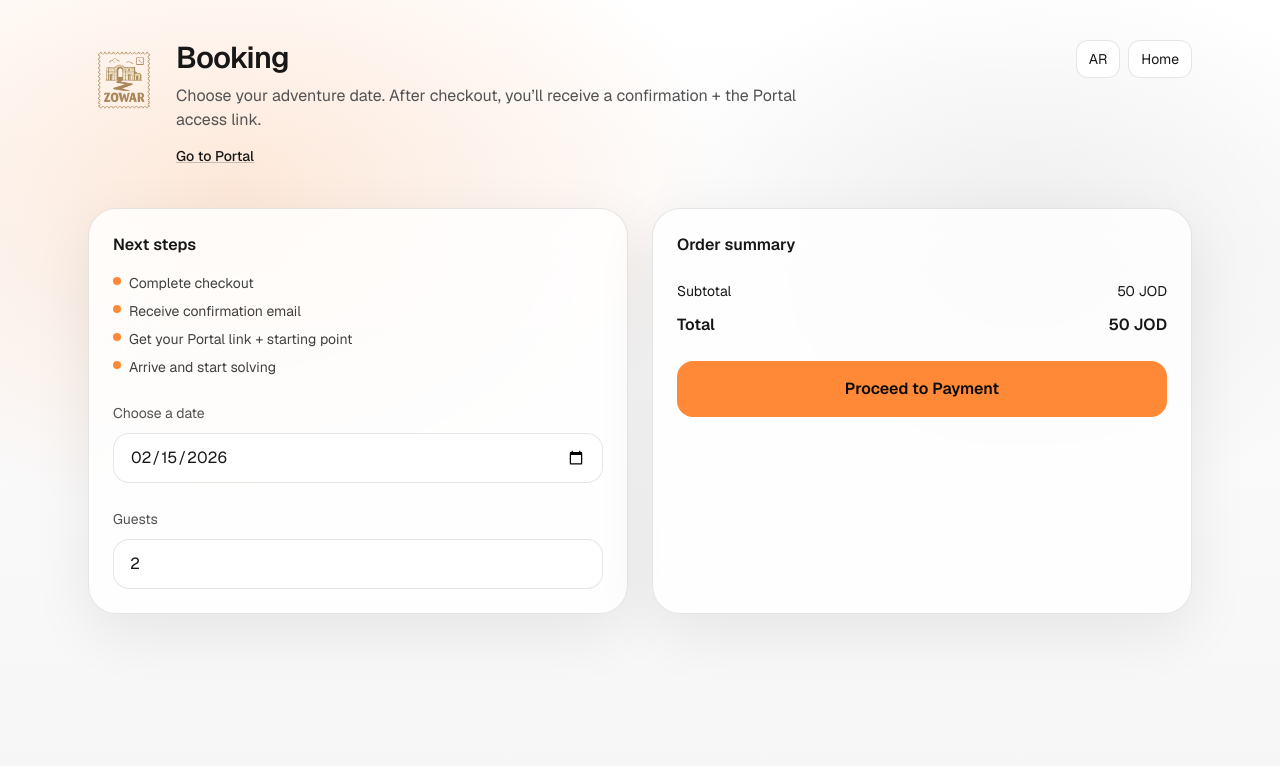
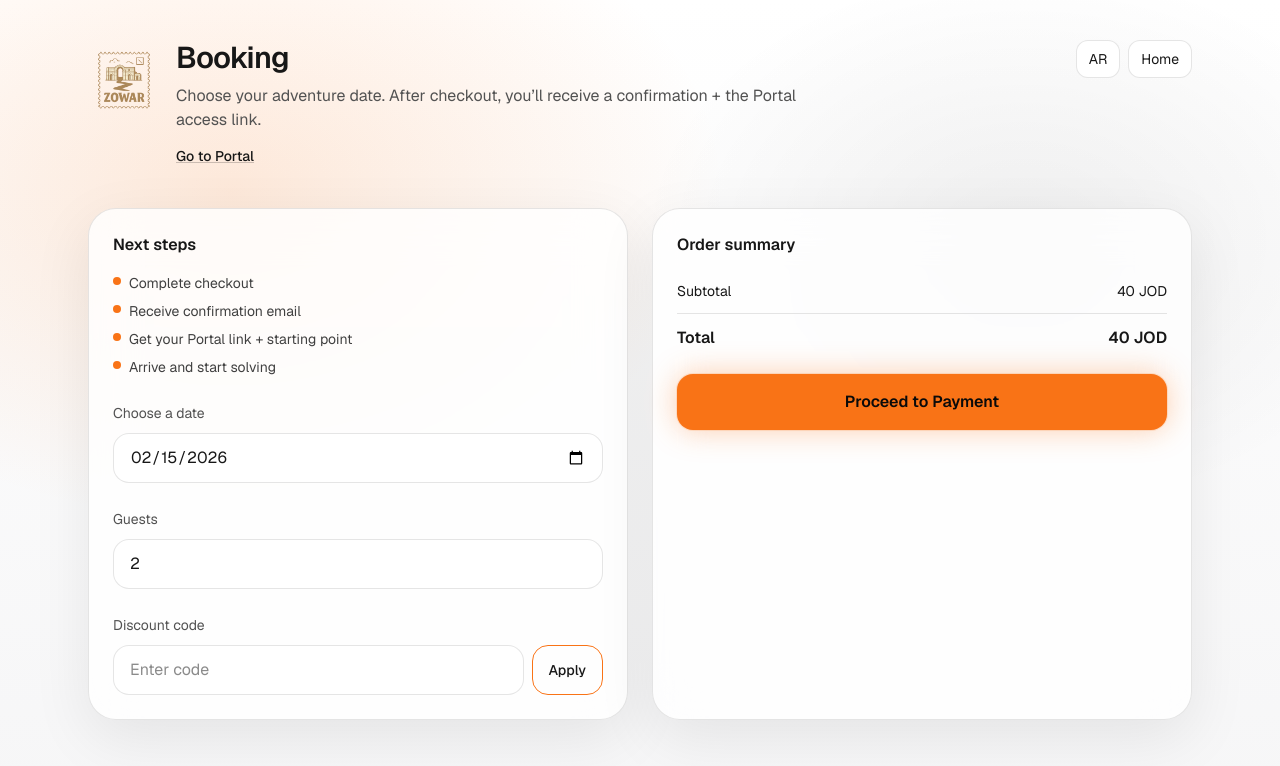
Before and after one commit to zowarTravel/Zowar, a Next.js app: page /booking in a window 1280 px wide. Shown: the top 766 px of the page. Built offline with nearby package versions, Linux system fonts and the light colour scheme.

Commit message:
discount code

```diff
--- a/app/booking/booking_client.tsx
+++ b/app/booking/booking_client.tsx
@@ -33,11 +33,14 @@ const copy = {
     subtotal: "Subtotal",
     total: "Total",
     pay: "Proceed to Payment",
-    loading: "Redirecting to Stripe…",
+    loading: "Redirecting…",
     toggle: "AR",
     currency: "JOD",
     home: "Home",
     portal: "Go to Portal",
+    codeApplied: "Code applied",
+    freeCodeApplied: "Free booking code applied",
+    discountLabel: "Discount",
   },
   ar: {
     title: "الحجز",
@@ -59,11 +62,14 @@ const copy = {
     subtotal: "المجموع الفرعي",
     total: "الإجمالي",
     pay: "الانتقال للدفع",
-    loading: "جاري التحويل إلى Stripe…",
+    loading: "جاري التحويل…",
     toggle: "EN",
     currency: "د.أ",
     home: "الرئيسية",
     portal: "الذهاب إلى البوابة",
+    codeApplied: "تم تطبيق الكود",
+    freeCodeApplied: "تم تطبيق كود الحجز المجاني",
+    discountLabel: "الخصم",
   },
 } as const;
 
@@ -97,16 +103,29 @@ export default function BookingClient({ locale }: BookingClientProps) {
   const [code, setCode] = React.useState("");
   const [discount, setDiscount] = React.useState(0);
   const [loading, setLoading] = React.useState(false);
+  const [codeMessage, setCodeMessage] = React.useState("");
 
-  const pricePerPerson = 25;
+  // Must match backend PRICE_PER_PERSON_JOD
+  const pricePerPerson = 20;
   const subtotal = Math.max(1, qty) * pricePerPerson;
   const total = clamp(subtotal - discount, 0, 999999);
 
   function applyCode() {
     const normalized = code.trim().toLowerCase();
-    if (normalized === "zowar10") setDiscount(10);
-    else if (normalized === "zowar5") setDiscount(5);
-    else setDiscount(0);
+
+    if (normalized === "zowar10") {
+      setDiscount(10);
+      setCodeMessage(t.codeApplied);
+    } else if (normalized === "zowar5") {
+      setDiscount(5);
+      setCodeMessage(t.codeApplied);
+    } else if (normalized === "zowarfree") {
+      setDiscount(total);
+      setCodeMessage(t.freeCodeApplied);
+    } else {
+      setDiscount(0);
+      setCodeMessage("");
+    }
   }
 
   async function startCheckout() {
@@ -126,20 +145,11 @@ export default function BookingClient({ locale }: BookingClientProps) {
 
       const data = await res.json();
 
-      if (!res.ok) throw new Error(data.error || "Checkout failed");
-
-      if (data.free) {
-        localStorage.setItem("zowar_unlocked", "1");
-        window.location.href = portalHref;
-        return;
+      if (!res.ok || !data?.url) {
+        throw new Error(data?.error || "Checkout failed");
       }
 
-      if (data.url) {
-        window.location.href = data.url;
-        return;
-      }
-
-      throw new Error("Checkout failed");
+      window.location.href = data.url;
     } catch (e: any) {
       alert(e?.message ?? "Something went wrong.");
       setLoading(false);
@@ -157,12 +167,14 @@ export default function BookingClient({ locale }: BookingClientProps) {
   const subtleBtn =
     "rounded-xl border border-black/10 bg-white px-3 py-2 text-sm hover:bg-black/[0.03]";
 
+  const inputClass =
+    "mt-2 w-full rounded-2xl border border-black/10 bg-white px-4 py-3 outline-none transition focus:border-z-orange";
+
   /* ---------------- Render ---------------- */
 
   return (
     <main dir={isAr ? "rtl" : "ltr"} className={pageBg}>
       <div className="mx-auto max-w-6xl px-6 py-10">
-        {/* Top bar */}
         <div className="flex flex-wrap items-start justify-between gap-4">
           <div className="flex items-start gap-4">
             <Link href={homeHref} aria-label="Go to home" className="mt-1 inline-flex">
@@ -201,15 +213,13 @@ export default function BookingClient({ locale }: BookingClientProps) {
           </div>
         </div>
 
-        {/* Layout */}
         <div className="mt-10 grid gap-6 lg:grid-cols-2">
-          {/* Left */}
           <section className={`${glassCard} p-6`}>
             <div className="text-base font-semibold">{t.nextStepsTitle}</div>
             <ul className="mt-4 space-y-2 text-sm text-neutral-700">
               {t.nextSteps.map((step, i) => (
                 <li key={i} className="flex items-start gap-2">
-                  <span className="mt-1 h-2 w-2 rounded-full bg-[#ff8936]" />
+                  <span className="bg-z-orange mt-1 h-2 w-2 rounded-full" />
                   {step}
                 </li>
               ))}
@@ -221,7 +231,7 @@ export default function BookingClient({ locale }: BookingClientProps) {
                 type="date"
                 value={date}
                 onChange={(e) => setDate(e.target.value)}
-                className="mt-2 w-full rounded-2xl border border-black/10 bg-white px-4 py-3"
+                className={inputClass}
               />
             </div>
 
@@ -232,12 +242,35 @@ export default function BookingClient({ locale }: BookingClientProps) {
                 min={1}
                 value={qty}
                 onChange={(e) => setQty(Number(e.target.value))}
-                className="mt-2 w-full rounded-2xl border border-black/10 bg-white px-4 py-3"
+                className={inputClass}
               />
+            </div>
+
+            <div className="mt-6">
+              <label className="text-sm text-neutral-600">{t.discount}</label>
+              <div className="mt-2 flex gap-2">
+                <input
+                  type="text"
+                  value={code}
+                  onChange={(e) => setCode(e.target.value)}
+                  placeholder={isAr ? "أدخل الكود" : "Enter code"}
+                  className="w-full rounded-2xl border border-black/10 bg-white px-4 py-3 outline-none transition focus:border-z-orange"
+                />
+                <button
+                  type="button"
+                  onClick={applyCode}
+                  className="border-z-orange text-z-orange hover:bg-z-orange-soft rounded-2xl border px-4 py-3 text-sm font-medium transition"
+                >
+                  {t.apply}
+                </button>
+              </div>
+
+              {codeMessage ? (
+                <p className="text-z-orange mt-2 text-sm font-medium">{codeMessage}</p>
+              ) : null}
             </div>
           </section>
 
-          {/* Right */}
           <aside className={`${glassCard} p-6`}>
             <div className="text-base font-semibold">{t.summary}</div>
 
@@ -251,16 +284,16 @@ export default function BookingClient({ locale }: BookingClientProps) {
 
               {discount > 0 && (
                 <div className="flex justify-between">
-                  <span>Discount</span>
+                  <span>{t.discountLabel}</span>
                   <span>
                     -{discount} {t.currency}
                   </span>
                 </div>
               )}
 
-              <div className="flex justify-between font-semibold text-base">
+              <div className="flex justify-between border-t border-black/10 pt-3 text-base font-semibold">
                 <span>{t.total}</span>
-                <span>
+                <span className="text-z-orange">
                   {total} {t.currency}
                 </span>
               </div>
@@ -269,7 +302,7 @@ export default function BookingClient({ locale }: BookingClientProps) {
             <button
               onClick={startCheckout}
               disabled={loading}
-              className="mt-6 w-full rounded-2xl bg-[#ff8936] px-5 py-4 font-semibold text-neutral-950 hover:opacity-95 disabled:opacity-60"
+              className="bg-z-orange glow-z-orange mt-6 w-full rounded-2xl px-5 py-4 font-semibold text-neutral-950 transition hover:opacity-95 disabled:opacity-60"
             >
               {loading ? t.loading : t.pay}
             </button>
```
